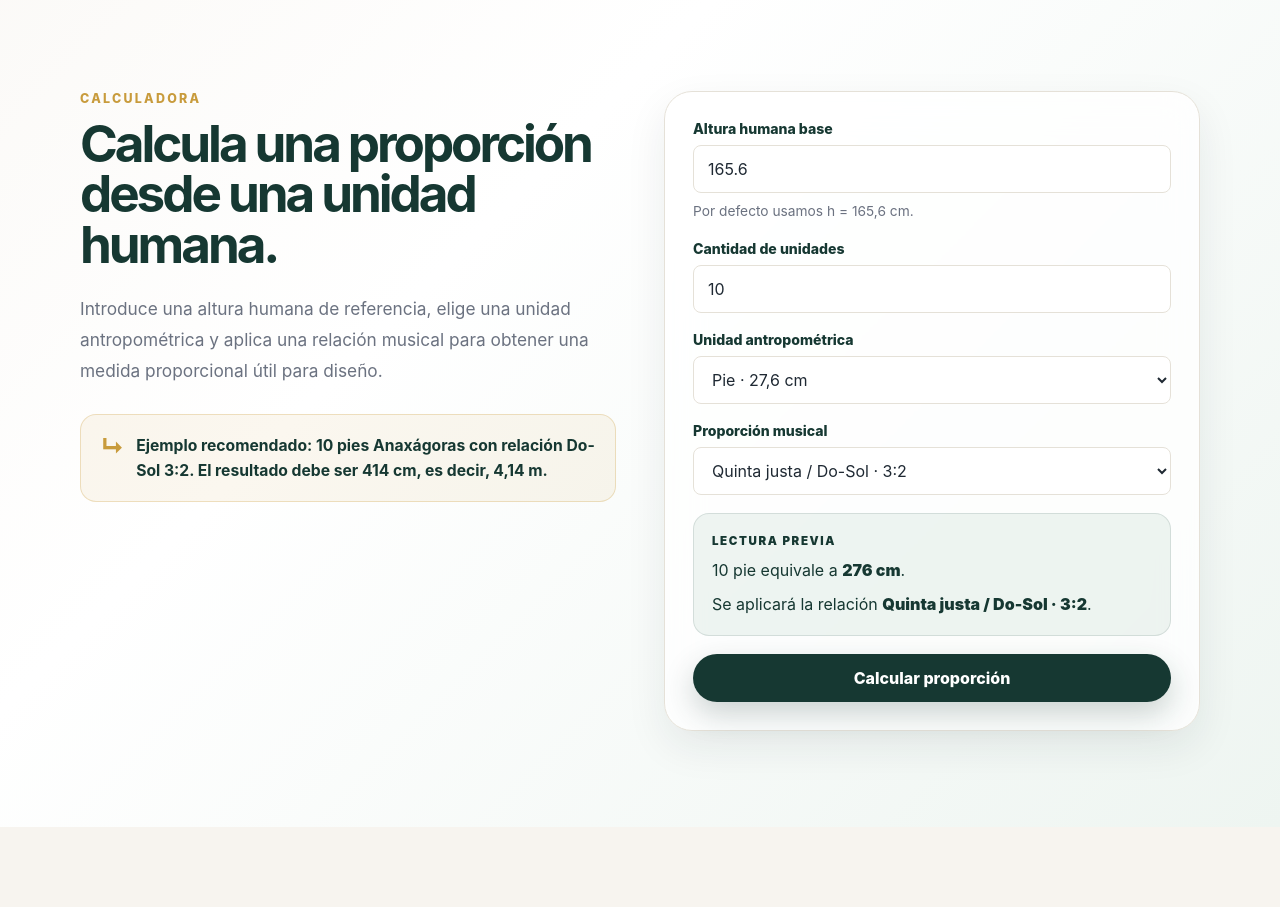
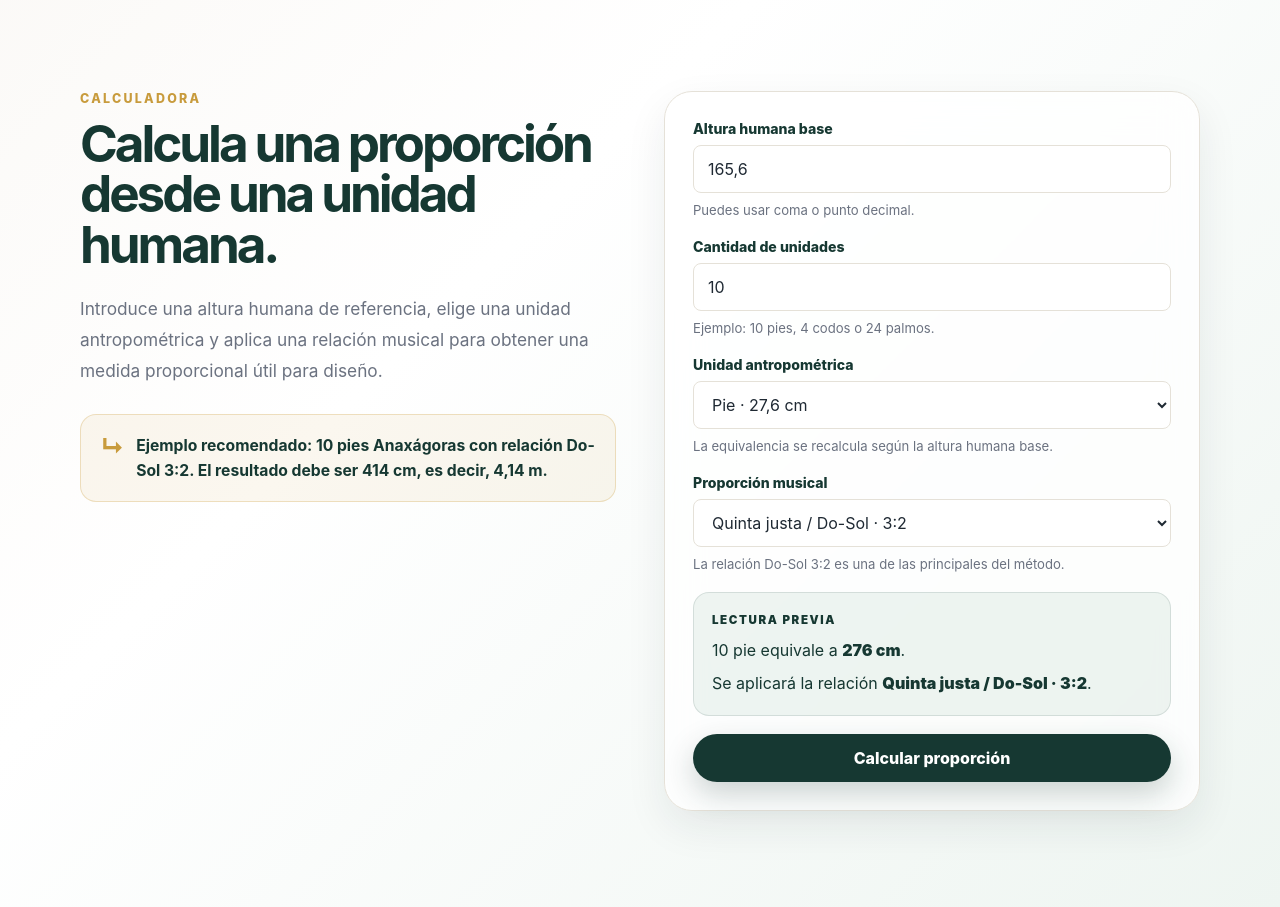
Before and after one commit to CocoGar/anaxagorasapp, a Vue app: page / in a window 1280 px wide. Shown: the part 800-1707 px from the top of the page. Before the commit the page ends 1627 px from the top, so only its background shows below. Built offline with nearby package versions, Linux system fonts and the light colour scheme.

Commit message:
feat: add calculator validations and error states

```diff
--- a/src/components/ui/BaseButton.vue
+++ b/src/components/ui/BaseButton.vue
@@ -9,6 +9,10 @@ defineProps({
     type: String,
     default: 'button',
     validator: (value) => ['button', 'submit', 'reset'].includes(value)
+  },
+  disabled: {
+    type: Boolean,
+    default: false
   }
 });
 </script>
@@ -18,6 +22,7 @@ defineProps({
     class="base-button"
     :class="`base-button--${variant}`"
     :type="type"
+    :disabled="disabled"
   >
     <slot />
   </button>
@@ -39,10 +44,11 @@ defineProps({
     transform 0.2s ease,
     box-shadow 0.2s ease,
     background 0.2s ease,
-    border-color 0.2s ease;
+    border-color 0.2s ease,
+    opacity 0.2s ease;
 }
 
-.base-button:hover {
+.base-button:hover:not(:disabled) {
   transform: translateY(-1px);
 }
 
@@ -51,13 +57,18 @@ defineProps({
   outline-offset: 3px;
 }
 
+.base-button:disabled {
+  cursor: not-allowed;
+  opacity: 0.48;
+}
+
 .base-button--primary {
   background: var(--color-primary);
   color: #ffffff;
   box-shadow: 0 12px 30px rgba(22, 56, 50, 0.22);
 }
 
-.base-button--primary:hover {
+.base-button--primary:hover:not(:disabled) {
   box-shadow: 0 16px 36px rgba(22, 56, 50, 0.28);
 }
 
@@ -67,7 +78,7 @@ defineProps({
   color: var(--color-primary);
 }
 
-.base-button--secondary:hover {
+.base-button--secondary:hover:not(:disabled) {
   border-color: rgba(22, 56, 50, 0.24);
   background: #ffffff;
 }
@@ -77,7 +88,7 @@ defineProps({
   color: var(--color-primary);
 }
 
-.base-button--ghost:hover {
+.base-button--ghost:hover:not(:disabled) {
   background: rgba(22, 56, 50, 0.06);
 }
 </style>
--- a/src/components/ui/BaseInput.vue
+++ b/src/components/ui/BaseInput.vue
@@ -19,6 +19,18 @@ defineProps({
   placeholder: {
     type: String,
     default: ''
+  },
+  helperText: {
+    type: String,
+    default: ''
+  },
+  errorMessage: {
+    type: String,
+    default: ''
+  },
+  inputMode: {
+    type: String,
+    default: ''
   }
 });
 
@@ -32,11 +44,24 @@ defineEmits(['update:modelValue']);
     <input
       :id="id"
       class="base-input__control"
+      :class="{ 'base-input__control--error': errorMessage }"
       :type="type"
       :value="modelValue"
       :placeholder="placeholder"
+      :inputmode="inputMode || null"
+      :aria-invalid="Boolean(errorMessage)"
+      :aria-describedby="helperText || errorMessage ? `${id}-message` : null"
       @input="$emit('update:modelValue', $event.target.value)"
     />
+
+    <span
+      v-if="errorMessage || helperText"
+      :id="`${id}-message`"
+      class="base-input__message"
+      :class="{ 'base-input__message--error': errorMessage }"
+    >
+      {{ errorMessage || helperText }}
+    </span>
   </label>
 </template>
 
@@ -63,11 +88,33 @@ defineEmits(['update:modelValue']);
   outline: none;
   transition:
     border-color 0.2s ease,
-    box-shadow 0.2s ease;
+    box-shadow 0.2s ease,
+    background 0.2s ease;
 }
 
 .base-input__control:focus {
   border-color: var(--color-primary);
   box-shadow: 0 0 0 4px rgba(22, 56, 50, 0.12);
 }
+
+.base-input__control--error {
+  border-color: rgba(180, 55, 55, 0.72);
+  background: rgba(180, 55, 55, 0.04);
+}
+
+.base-input__control--error:focus {
+  border-color: rgba(180, 55, 55, 0.9);
+  box-shadow: 0 0 0 4px rgba(180, 55, 55, 0.12);
+}
+
+.base-input__message {
+  color: var(--color-muted);
+  font-size: 0.82rem;
+  line-height: 1.45;
+}
+
+.base-input__message--error {
+  color: #8f1f1f;
+  font-weight: 700;
+}
 </style>
--- a/src/components/ui/BaseSelect.vue
+++ b/src/components/ui/BaseSelect.vue
@@ -15,6 +15,14 @@ defineProps({
   options: {
     type: Array,
     required: true
+  },
+  helperText: {
+    type: String,
+    default: ''
+  },
+  errorMessage: {
+    type: String,
+    default: ''
   }
 });
 
@@ -28,7 +36,10 @@ defineEmits(['update:modelValue']);
     <select
       :id="id"
       class="base-select__control"
+      :class="{ 'base-select__control--error': errorMessage }"
       :value="modelValue"
+      :aria-invalid="Boolean(errorMessage)"
+      :aria-describedby="helperText || errorMessage ? `${id}-message` : null"
       @change="$emit('update:modelValue', $event.target.value)"
     >
       <option
@@ -39,6 +50,15 @@ defineEmits(['update:modelValue']);
         {{ option.label }}
       </option>
     </select>
+
+    <span
+      v-if="errorMessage || helperText"
+      :id="`${id}-message`"
+      class="base-select__message"
+      :class="{ 'base-select__message--error': errorMessage }"
+    >
+      {{ errorMessage || helperText }}
+    </span>
   </label>
 </template>
 
@@ -65,11 +85,33 @@ defineEmits(['update:modelValue']);
   outline: none;
   transition:
     border-color 0.2s ease,
-    box-shadow 0.2s ease;
+    box-shadow 0.2s ease,
+    background 0.2s ease;
 }
 
 .base-select__control:focus {
   border-color: var(--color-primary);
   box-shadow: 0 0 0 4px rgba(22, 56, 50, 0.12);
 }
+
+.base-select__control--error {
+  border-color: rgba(180, 55, 55, 0.72);
+  background: rgba(180, 55, 55, 0.04);
+}
+
+.base-select__control--error:focus {
+  border-color: rgba(180, 55, 55, 0.9);
+  box-shadow: 0 0 0 4px rgba(180, 55, 55, 0.12);
+}
+
+.base-select__message {
+  color: var(--color-muted);
+  font-size: 0.82rem;
+  line-height: 1.45;
+}
+
+.base-select__message--error {
+  color: #8f1f1f;
+  font-weight: 700;
+}
 </style>
--- a/src/core/anthropometricSystem.js
+++ b/src/core/anthropometricSystem.js
@@ -32,15 +32,18 @@ export function roundToTwoDecimals(value) {
 }
 
 export function calculateAnthropometricUnit(heightCm, ratio) {
-  if (!Number.isFinite(heightCm) || heightCm <= 0) {
+  const numericHeight = Number(heightCm);
+  const numericRatio = Number(ratio);
+
+  if (!Number.isFinite(numericHeight) || numericHeight <= 0) {
     throw new Error('La altura humana debe ser un número mayor que cero.');
   }
 
-  if (!Number.isFinite(ratio) || ratio <= 0) {
+  if (!Number.isFinite(numericRatio) || numericRatio <= 0) {
     throw new Error('El ratio antropométrico debe ser un número mayor que cero.');
   }
 
-  return roundToTwoDecimals(heightCm * ratio);
+  return roundToTwoDecimals(numericHeight * numericRatio);
 }
 
 export function getAnthropometricUnits(heightCm = DEFAULT_HUMAN_HEIGHT_CM) {
--- /dev/null
+++ b/src/core/calculatorValidator.js
@@ -0,0 +1,46 @@
+import { isPositiveNumber, parseFlexibleNumber } from '../utils/numberParser';
+
+export function validateCalculatorForm({
+  heightCm,
+  quantity,
+  anthropometricUnitId,
+  musicalRatioId
+}) {
+  const errors = {};
+
+  if (!isPositiveNumber(heightCm)) {
+    errors.heightCm = 'Introduce una altura humana válida y mayor que cero.';
+  }
+
+  if (!isPositiveNumber(quantity)) {
+    errors.quantity = 'Introduce una cantidad válida y mayor que cero.';
+  }
+
+  if (!anthropometricUnitId) {
+    errors.anthropometricUnitId = 'Selecciona una unidad antropométrica.';
+  }
+
+  if (!musicalRatioId) {
+    errors.musicalRatioId = 'Selecciona una proporción musical.';
+  }
+
+  return errors;
+}
+
+export function hasValidationErrors(errors) {
+  return Object.keys(errors).length > 0;
+}
+
+export function normalizeCalculatorForm({
+  heightCm,
+  quantity,
+  anthropometricUnitId,
+  musicalRatioId
+}) {
+  return {
+    heightCm: parseFlexibleNumber(heightCm),
+    quantity: parseFlexibleNumber(quantity),
+    anthropometricUnitId,
+    musicalRatioId
+  };
+}
--- /dev/null
+++ b/src/utils/numberParser.js
@@ -0,0 +1,19 @@
+export function parseFlexibleNumber(value) {
+  if (typeof value === 'number') {
+    return value;
+  }
+
+  if (typeof value !== 'string') {
+    return Number.NaN;
+  }
+
+  const normalizedValue = value.trim().replace(',', '.');
+
+  return Number(normalizedValue);
+}
+
+export function isPositiveNumber(value) {
+  const numericValue = parseFlexibleNumber(value);
+
+  return Number.isFinite(numericValue) && numericValue > 0;
+}
--- a/src/views/CalculatorView.vue
+++ b/src/views/CalculatorView.vue
@@ -1,5 +1,5 @@
 <script setup>
-import { computed, ref } from 'vue';
+import { computed, ref, watch } from 'vue';
 
 import BaseButton from '../components/ui/BaseButton.vue';
 import BaseCard from '../components/ui/BaseCard.vue';
@@ -12,6 +12,12 @@ import {
   getAnthropometricUnitById
 } from '../core/anthropometricSystem';
 
+import {
+  hasValidationErrors,
+  normalizeCalculatorForm,
+  validateCalculatorForm
+} from '../core/calculatorValidator';
+
 import { MUSICAL_RATIOS } from '../core/musicalRatios';
 import { calculateAnaxagorasProportion } from '../core/proportionCalculator';
 
@@ -21,16 +27,40 @@ import {
   formatSpanishNumber
 } from '../utils/numberFormat';
 
-const heightCm = ref(DEFAULT_HUMAN_HEIGHT_CM);
-const quantity = ref(10);
+const heightCm = ref(String(DEFAULT_HUMAN_HEIGHT_CM).replace('.', ','));
+const quantity = ref('10');
 const anthropometricUnitId = ref('foot');
 const musicalRatioId = ref('fifth');
 const calculationResult = ref(null);
-const errorMessage = ref('');
+const formTouched = ref(false);
 
-const anthropometricUnits = computed(() =>
-  getAnthropometricUnits(Number(heightCm.value))
+const validationErrors = computed(() =>
+  validateCalculatorForm({
+    heightCm: heightCm.value,
+    quantity: quantity.value,
+    anthropometricUnitId: anthropometricUnitId.value,
+    musicalRatioId: musicalRatioId.value
+  })
 );
+
+const isFormValid = computed(() => !hasValidationErrors(validationErrors.value));
+
+const normalizedForm = computed(() =>
+  normalizeCalculatorForm({
+    heightCm: heightCm.value,
+    quantity: quantity.value,
+    anthropometricUnitId: anthropometricUnitId.value,
+    musicalRatioId: musicalRatioId.value
+  })
+);
+
+const anthropometricUnits = computed(() => {
+  if (!Number.isFinite(normalizedForm.value.heightCm) || normalizedForm.value.heightCm <= 0) {
+    return getAnthropometricUnits(DEFAULT_HUMAN_HEIGHT_CM);
+  }
+
+  return getAnthropometricUnits(normalizedForm.value.heightCm);
+});
 
 const anthropometricUnitOptions = computed(() =>
   anthropometricUnits.value.map((unit) => ({
@@ -39,12 +69,16 @@ const anthropometricUnitOptions = computed(() =>
   }))
 );
 
-const selectedAnthropometricUnit = computed(() =>
-  getAnthropometricUnitById(
+const selectedAnthropometricUnit = computed(() => {
+  const heightValue = Number.isFinite(normalizedForm.value.heightCm)
+    ? normalizedForm.value.heightCm
+    : DEFAULT_HUMAN_HEIGHT_CM;
+
+  return getAnthropometricUnitById(
     anthropometricUnitId.value,
-    Number(heightCm.value)
-  )
+    heightValue
   );
+});
 
 const selectedMusicalRatio = computed(() =>
   MUSICAL_RATIOS.find((ratio) => ratio.id === musicalRatioId.value)
@@ -55,20 +89,38 @@ const musicalRatioOptions = MUSICAL_RATIOS.map((ratio) => ({
   label: `${ratio.name} · ${ratio.ratioLabel}`
 }));
 
+const liveBaseMeasureCm = computed(() => {
+  if (!isFormValid.value) {
+    return null;
+  }
+
+  return normalizedForm.value.quantity * selectedAnthropometricUnit.value.valueCm;
+});
+
+watch(
+  [heightCm, quantity, anthropometricUnitId, musicalRatioId],
+  () => {
+    calculationResult.value = null;
+  }
+);
+
+function getFieldError(fieldName) {
+  if (!formTouched.value) {
+    return '';
+  }
+
+  return validationErrors.value[fieldName] || '';
+}
+
 function calculateResult() {
-  errorMessage.value = '';
+  formTouched.value = true;
 
-  try {
-    calculationResult.value = calculateAnaxagorasProportion({
-      quantity: quantity.value,
-      anthropometricUnitId: anthropometricUnitId.value,
-      musicalRatioId: musicalRatioId.value,
-      heightCm: Number(heightCm.value)
-    });
-  } catch (error) {
+  if (!isFormValid.value) {
     calculationResult.value = null;
-    errorMessage.value = error.message;
+    return;
   }
+
+  calculationResult.value = calculateAnaxagorasProportion(normalizedForm.value);
 }
 </script>
 
@@ -98,27 +150,27 @@ function calculateResult() {
       </div>
 
       <BaseCard class="calculator-view__card">
-        <form class="calculator-form" @submit.prevent="calculateResult">
-          <div class="calculator-form__group">
+        <form class="calculator-form" novalidate @submit.prevent="calculateResult">
           <BaseInput
             id="heightCm"
             v-model="heightCm"
             label="Altura humana base"
-              type="number"
+            type="text"
+            input-mode="decimal"
             placeholder="165,6"
+            helper-text="Puedes usar coma o punto decimal."
+            :error-message="getFieldError('heightCm')"
           />
-
-            <p class="calculator-form__helper">
-              Por defecto usamos h = {{ formatCentimeters(DEFAULT_HUMAN_HEIGHT_CM) }}.
-            </p>
-          </div>
 
           <BaseInput
             id="quantity"
             v-model="quantity"
             label="Cantidad de unidades"
-            type="number"
+            type="text"
+            input-mode="decimal"
             placeholder="10"
+            helper-text="Ejemplo: 10 pies, 4 codos o 24 palmos."
+            :error-message="getFieldError('quantity')"
           />
 
           <BaseSelect
@@ -126,6 +178,8 @@ function calculateResult() {
             v-model="anthropometricUnitId"
             label="Unidad antropométrica"
             :options="anthropometricUnitOptions"
+            helper-text="La equivalencia se recalcula según la altura humana base."
+            :error-message="getFieldError('anthropometricUnitId')"
           />
 
           <BaseSelect
@@ -133,16 +187,19 @@ function calculateResult() {
             v-model="musicalRatioId"
             label="Proporción musical"
             :options="musicalRatioOptions"
+            helper-text="La relación Do-Sol 3:2 es una de las principales del método."
+            :error-message="getFieldError('musicalRatioId')"
           />
 
-          <div class="live-summary">
+          <div class="live-summary" :class="{ 'live-summary--disabled': !isFormValid }">
             <p class="live-summary__label">Lectura previa</p>
 
+            <template v-if="isFormValid">
               <p>
-              {{ formatSpanishNumber(quantity) }}
+                {{ formatSpanishNumber(normalizedForm.quantity) }}
                 {{ selectedAnthropometricUnit.name.toLowerCase() }} equivale a
                 <strong>
-                {{ formatCentimeters(quantity * selectedAnthropometricUnit.valueCm) }}
+                  {{ formatCentimeters(liveBaseMeasureCm) }}
                 </strong>.
               </p>
 
@@ -152,14 +209,19 @@ function calculateResult() {
                   {{ selectedMusicalRatio.name }} · {{ selectedMusicalRatio.ratioLabel }}
                 </strong>.
               </p>
+            </template>
+
+            <p v-else>
+              Completa los datos correctamente para ver la lectura previa del cálculo.
+            </p>
           </div>
 
-          <BaseButton type="submit">
+          <BaseButton type="submit" :disabled="!isFormValid">
             Calcular proporción
           </BaseButton>
 
-          <p v-if="errorMessage" class="calculator-form__error">
-            {{ errorMessage }}
+          <p v-if="formTouched && !isFormValid" class="calculator-form__error">
+            Revisa los campos marcados antes de calcular. Así evitamos resultados incorrectos.
           </p>
         </form>
 
@@ -259,18 +321,6 @@ function calculateResult() {
   gap: 18px;
 }
 
-.calculator-form__group {
-  display: grid;
-  gap: 8px;
-}
-
-.calculator-form__helper {
-  margin: 0;
-  color: var(--color-muted);
-  font-size: 0.86rem;
-  line-height: 1.5;
-}
-
 .calculator-form__error {
   margin: 0;
   padding: 14px 16px;
@@ -279,6 +329,7 @@ function calculateResult() {
   background: rgba(180, 55, 55, 0.08);
   color: #8f1f1f;
   font-weight: 700;
+  line-height: 1.5;
 }
 
 .live-summary {
@@ -288,6 +339,14 @@ function calculateResult() {
   border: 1px solid rgba(22, 56, 50, 0.12);
   border-radius: var(--radius-md);
   background: rgba(217, 231, 223, 0.45);
+  transition:
+    opacity 0.2s ease,
+    background 0.2s ease;
+}
+
+.live-summary--disabled {
+  opacity: 0.74;
+  background: rgba(255, 255, 255, 0.58);
 }
 
 .live-summary__label {
```
Lines whose indentation alone changed are shown as unchanged.
